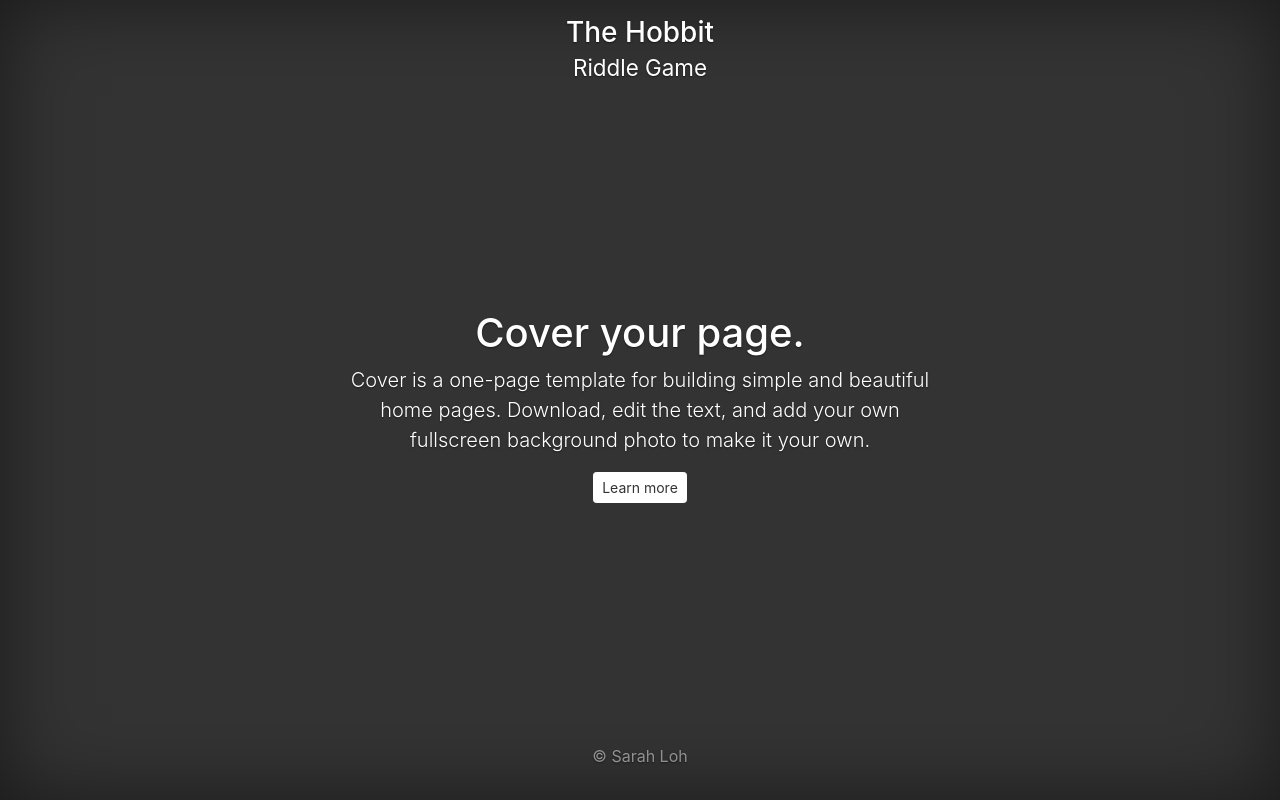
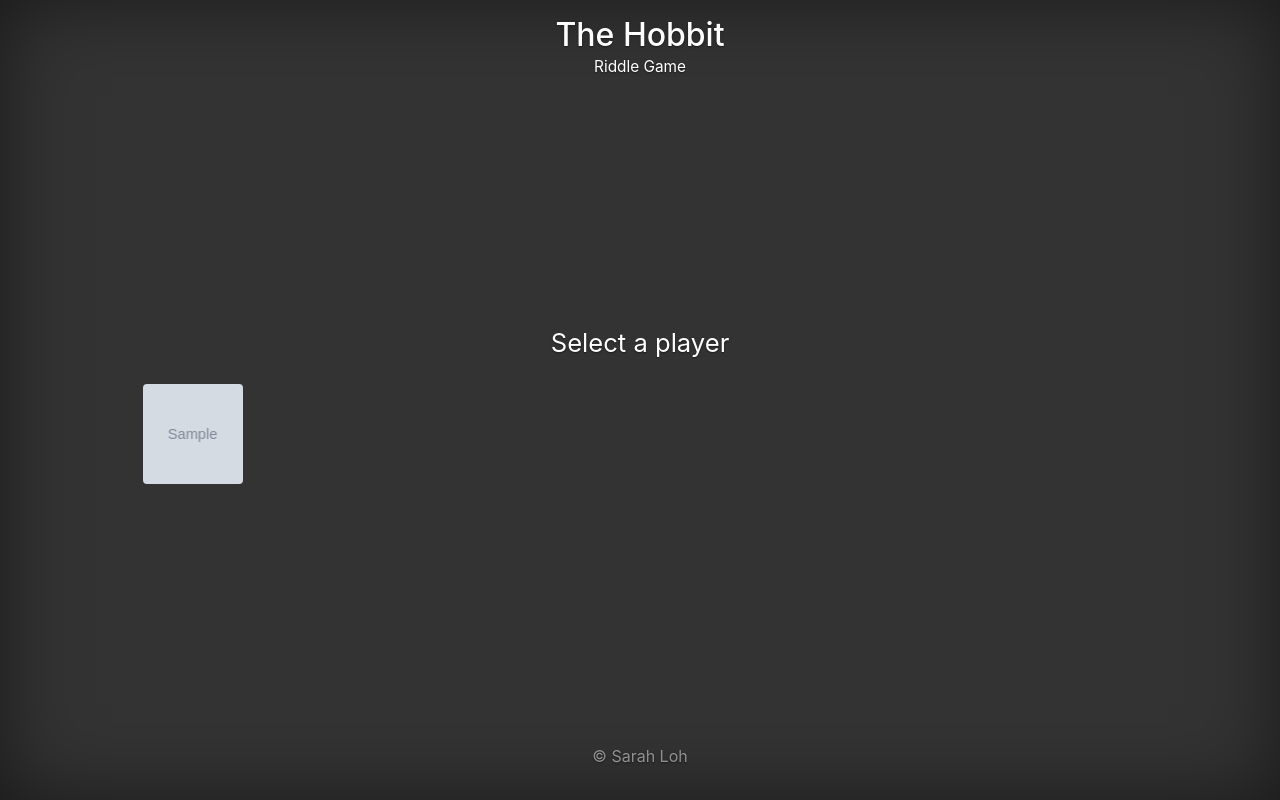
Before and after one commit to Code-Institute-Submissions/p3-riddle-game, a Flask app: template templates/index.html in a window 1280 px wide. Run offline with Flask 2, Linux system fonts and the light colour scheme; the template is opened without the code that fills it: most values are stand-ins (such as "Sample title", 1, 10 or a date in 2020); grey boxes marked "Sample" are stand-in pictures; some libraries are stand-ins or nearby versions.

Commit message:
Add players to index.html

```diff
--- a/run.py
+++ b/run.py
@@ -22,7 +22,7 @@ def update_players(players):
 
 @app.route("/")
 def index():
-    return render_template("index.html")
+    return render_template("index.html", players=load_players())
 
 
 if __name__ == '__main__':
--- /dev/null
+++ b/static/css/styles.css
@@ -0,0 +1,19 @@
+.cover-container {
+    max-width: 90%;
+}
+
+.masthead-brand span {
+    font-size: 1.2rem;
+}
+
+.player-icon {
+    padding: 1rem;
+}
+
+.player-icon a {
+    width: 100px;
+    height: 100px;
+    background-size: cover;
+    background-position: top;
+    margin: 0 auto;
+}
--- a/templates/base.html
+++ b/templates/base.html
@@ -14,6 +14,7 @@
 
   <!-- Custom styles for this template -->
   <link href="{{ url_for('static', filename='css/cover.css') }}" rel="stylesheet">
+  <link href="{{ url_for('static', filename='css/styles.css') }}" rel="stylesheet">
 </head>
 
 <body class="text-center">
@@ -21,7 +22,7 @@
   <div class="cover-container d-flex w-100 h-100 p-3 mx-auto flex-column">
     <header class="masthead mb-auto">
       <div class="nav justify-content-center">
-        <h3 class="masthead-brand">The Hobbit<span class="d-block"><small>Riddle Game</small></span></h3>
+        <h2 class="masthead-brand">The Hobbit<span class="d-block"><small>Riddle Game</small></span></h2>
       </div>
     </header>
 
--- a/templates/index.html
+++ b/templates/index.html
@@ -1,9 +1,22 @@
 {% extends 'base.html' %}
 {% block content %}
-<h1 class="cover-heading">Cover your page.</h1>
-<p class="lead">Cover is a one-page template for building simple and beautiful home pages. Download, edit the text, and add your own fullscreen
-    background photo to make it your own.</p>
+<h2 class="cover-heading"><small>Select a player</small></h2>
+
+<div class="container players-container">
+    <div class="row">
+
+    {% for player in players %}
+
+        <div class="col-2 player-icon text-center">
+            <a href="/game/{{ player.url }}/1" class="d-block rounded" style="background-image:url('{{ player.image_source }}')"></a>
+        </div>
+
+    {% endfor %}
+
+    </div>
+</div>
+<!--
 <p class="lead">
-    <a href="#" class="btn btn-sm btn-secondary">Learn more</a>
-</p>
+    <a href="#" class="btn btn-sm btn-secondary">Start Game</a>
+</p> -->
 {% endblock %}
```
